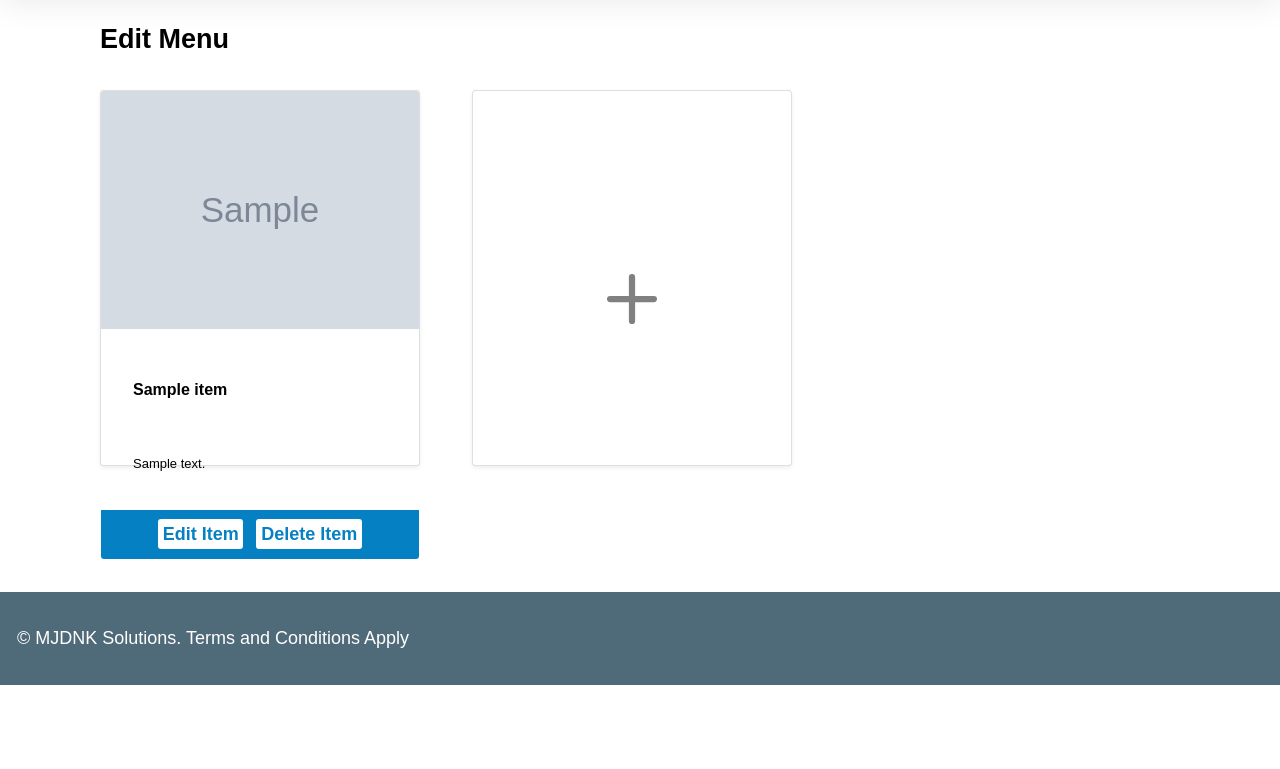
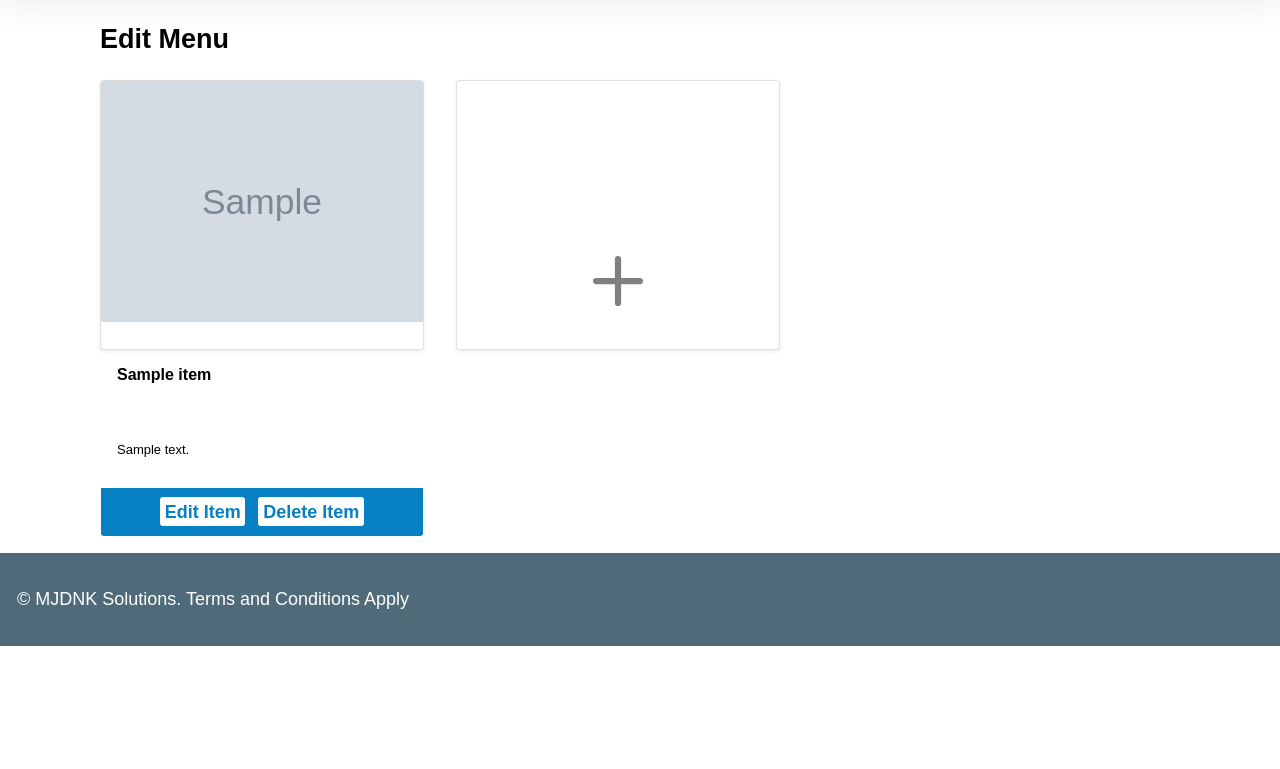
Before and after one commit to SWEN-PROJECT/pizzahut-two, a Flask app: page /menu in a window 1280 px wide. Shown: the part 94-863 px from the top of the page. After the commit the page ends 740 px from the top, so only its background shows below. Run offline with Flask 2, Linux system fonts and the light colour scheme; a user stored in the database is signed in; tables that the repository leaves empty hold one stand-in row (values such as "Sample post"); grey boxes marked "Sample" are stand-in pictures; some libraries are stand-ins or nearby versions.

Commit message:
css changes.

```diff
--- a/app/static/css/_cards.scss
+++ b/app/static/css/_cards.scss
@@ -1,22 +1,21 @@
 .card{
-    // position: relative;
+    position: relative;
     display: flex;
     flex-direction: column;
     word-wrap: break-word;
+    min-width: 0;
     background-color: $white;
     background-clip: border-box;
     border: 1px solid rgba(0,0,0,.125);
     border-radius: .25rem;
-    width: 20rem;
     box-shadow: 0 .125rem .25rem rgba(0,0,0,.075);
 
     &-h{
-        height: 80%;
+        height: 59%;
     }
 
     &-img{
         width: 100%;
-        height: 70%;
         border-top-left-radius: calc(.25rem - 1px);
         border-top-right-radius: calc(.25rem - 1px);
     }
@@ -24,7 +23,6 @@
     &-body{
         display: flex;
         flex-direction: column;
-        padding: 0.5rem 1rem;
     }
 
     &-title{
@@ -45,6 +43,10 @@
         background-color: $mBlue;
         border-top: 1px solid $mBlue;
         text-align: center;
+
+        &:last-child {
+            border-radius: 0 0 calc(.25rem - 1px) calc(.25rem - 1px);
+        }
 
         a{
         color: #fff;
@@ -69,10 +71,6 @@
         }
     }
 
-    &-footer:last-child {
-        border-radius: 0 0 calc(.25rem - 1px) calc(.25rem - 1px);
-    }
-
     &-g{
         background-color: $cultured;
         width: 400px;
@@ -95,3 +93,7 @@
 
     }
 }
+
+.img9{
+    height: 40%;
+}
--- a/app/static/css/_globals.scss
+++ b/app/static/css/_globals.scss
@@ -6,7 +6,7 @@ html {
 *,
 *::before,
 *::after {
-  box-sizing: inherit;
+  box-sizing: border-box;
 }
 
 .pads {
--- a/app/static/css/_landing.scss
+++ b/app/static/css/_landing.scss
@@ -147,10 +147,10 @@ img{
     margin-left: auto;
 
     .card-set{
-    margin: 2rem auto;
+    margin: 1rem auto;
     display: grid;
     grid-template-columns: 30% 30% 30%;
-    gap: 3rem;
+    gap: 2rem;
 }
 }
 
--- a/app/static/css/dashboard.css
+++ b/app/static/css/dashboard.css
@@ -7,8 +7,8 @@ html {
 *,
 *::before,
 *::after {
-  -webkit-box-sizing: inherit;
-          box-sizing: inherit;
+  -webkit-box-sizing: border-box;
+          box-sizing: border-box;
 }
 
 .pads {
--- a/app/static/css/landing.css
+++ b/app/static/css/landing.css
@@ -7,8 +7,8 @@ html {
 *,
 *::before,
 *::after {
-  -webkit-box-sizing: inherit;
-          box-sizing: inherit;
+  -webkit-box-sizing: border-box;
+          box-sizing: border-box;
 }
 
 .pads {
@@ -148,6 +148,7 @@ body {
 }
 
 .card {
+  position: relative;
   display: -webkit-box;
   display: -ms-flexbox;
   display: flex;
@@ -156,22 +157,21 @@ body {
       -ms-flex-direction: column;
           flex-direction: column;
   word-wrap: break-word;
+  min-width: 0;
   background-color: #ffffff;
   background-clip: border-box;
   border: 1px solid rgba(0, 0, 0, 0.125);
   border-radius: .25rem;
-  width: 20rem;
   -webkit-box-shadow: 0 0.125rem 0.25rem rgba(0, 0, 0, 0.075);
           box-shadow: 0 0.125rem 0.25rem rgba(0, 0, 0, 0.075);
 }
 
 .card-h {
-  height: 80%;
+  height: 59%;
 }
 
 .card-img {
   width: 100%;
-  height: 70%;
   border-top-left-radius: calc(.25rem - 1px);
   border-top-right-radius: calc(.25rem - 1px);
 }
@@ -184,7 +184,6 @@ body {
   -webkit-box-direction: normal;
       -ms-flex-direction: column;
           flex-direction: column;
-  padding: 0.5rem 1rem;
 }
 
 .card-title {
@@ -205,6 +204,10 @@ body {
   background-color: #0580C3;
   border-top: 1px solid #0580C3;
   text-align: center;
+}
+
+.card-footer:last-child {
+  border-radius: 0 0 calc(.25rem - 1px) calc(.25rem - 1px);
 }
 
 .card-footer a {
@@ -230,10 +233,6 @@ body {
   margin-right: 8px;
 }
 
-.card-footer:last-child {
-  border-radius: 0 0 calc(.25rem - 1px) calc(.25rem - 1px);
-}
-
 .card-g {
   background-color: #F5F5F5;
   width: 400px;
@@ -254,6 +253,10 @@ body {
 .card .bi-plus:hover {
   cursor: pointer;
   opacity: 0.75;
+}
+
+.img9 {
+  height: 40%;
 }
 
 .top {
@@ -461,12 +464,12 @@ img {
 }
 
 .container .card-set {
-  margin: 2rem auto;
+  margin: 1rem auto;
   display: -ms-grid;
   display: grid;
   -ms-grid-columns: 30% 30% 30%;
       grid-template-columns: 30% 30% 30%;
-  gap: 3rem;
+  gap: 2rem;
 }
 
 .confirm {
--- a/app/static/css/reports.css
+++ b/app/static/css/reports.css
@@ -7,8 +7,8 @@ html {
 *,
 *::before,
 *::after {
-  -webkit-box-sizing: inherit;
-          box-sizing: inherit;
+  -webkit-box-sizing: border-box;
+          box-sizing: border-box;
 }
 
 .pads {
--- a/app/templates/menu.html
+++ b/app/templates/menu.html
@@ -39,7 +39,7 @@
     <div class="card-set">
         {% for item in items %}
             <div class="card card-h" id={{ item.getNum() }}>
-                <img src="{{ url_for('get_image', filename= item.getImageName()) }}" alt="" class="card-img">
+                <img src="{{ url_for('get_image', filename= item.getImageName()) }}" alt="" class="card-img img9">
                 <div class="card-body">
                     <h5 class="card-title">{{ item.getName() }}</h5>
                     <p class="card-text"> {{ item.getDescription() }}</p>
```
Also changed, not shown: app/static/css/login.css (+4 -4 lines), app/static/css/signin.css (+4 -4 lines), app/static/css/staff.css (+13 -10 lines), 6 other files.
